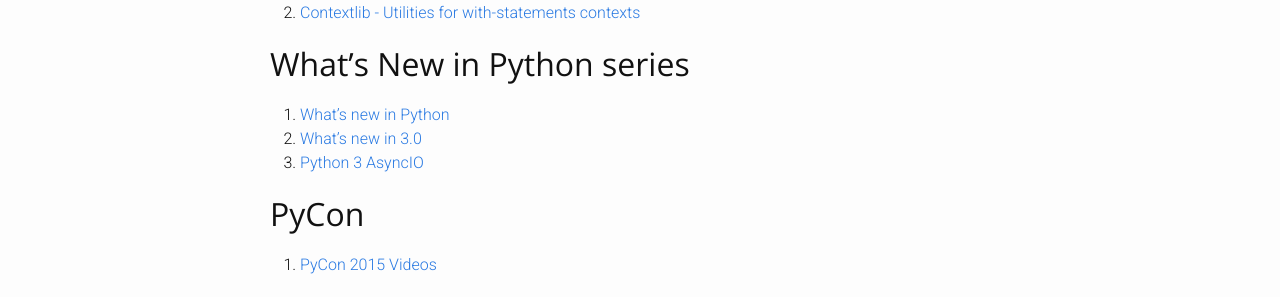
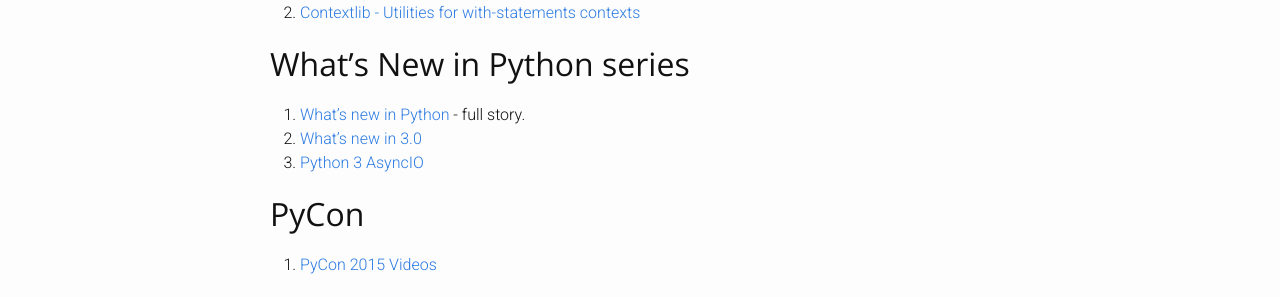
Before and after one commit to jkedra/jkedra.github.io, a Jekyll site: the page built from _python/bedtime.md, in a window 1280 px wide. Shown: the part 556-853 px from the top of the page. Built offline with Jekyll 4.4.1, drawn with Linux system fonts in a browser that asks for light colours.

Commit message:
whats new

```diff
--- a/_python/bedtime.md
+++ b/_python/bedtime.md
@@ -25,9 +25,9 @@
 
 ## What's New in Python series
 
-0. [What's new in Python](https://docs.python.org/3/whatsnew/index.html)
-1. [What's new in 3.0](https://docs.python.org/3.3/whatsnew/3.0.html)
-2. [Python 3 AsyncIO](https://pymotw.com/3/asyncio/)
+0. [What's new in Python](https://docs.python.org/3/whatsnew/index.html) - full story.
+2. [What's new in 3.0](https://docs.python.org/3.3/whatsnew/3.0.html)
+3. [Python 3 AsyncIO](https://pymotw.com/3/asyncio/)
 
 ## PyCon
 1. [PyCon 2015 Videos](https://www.youtube.com/channel/UCgxzjK6GuOHVKR_08TT4hJQ)
```
